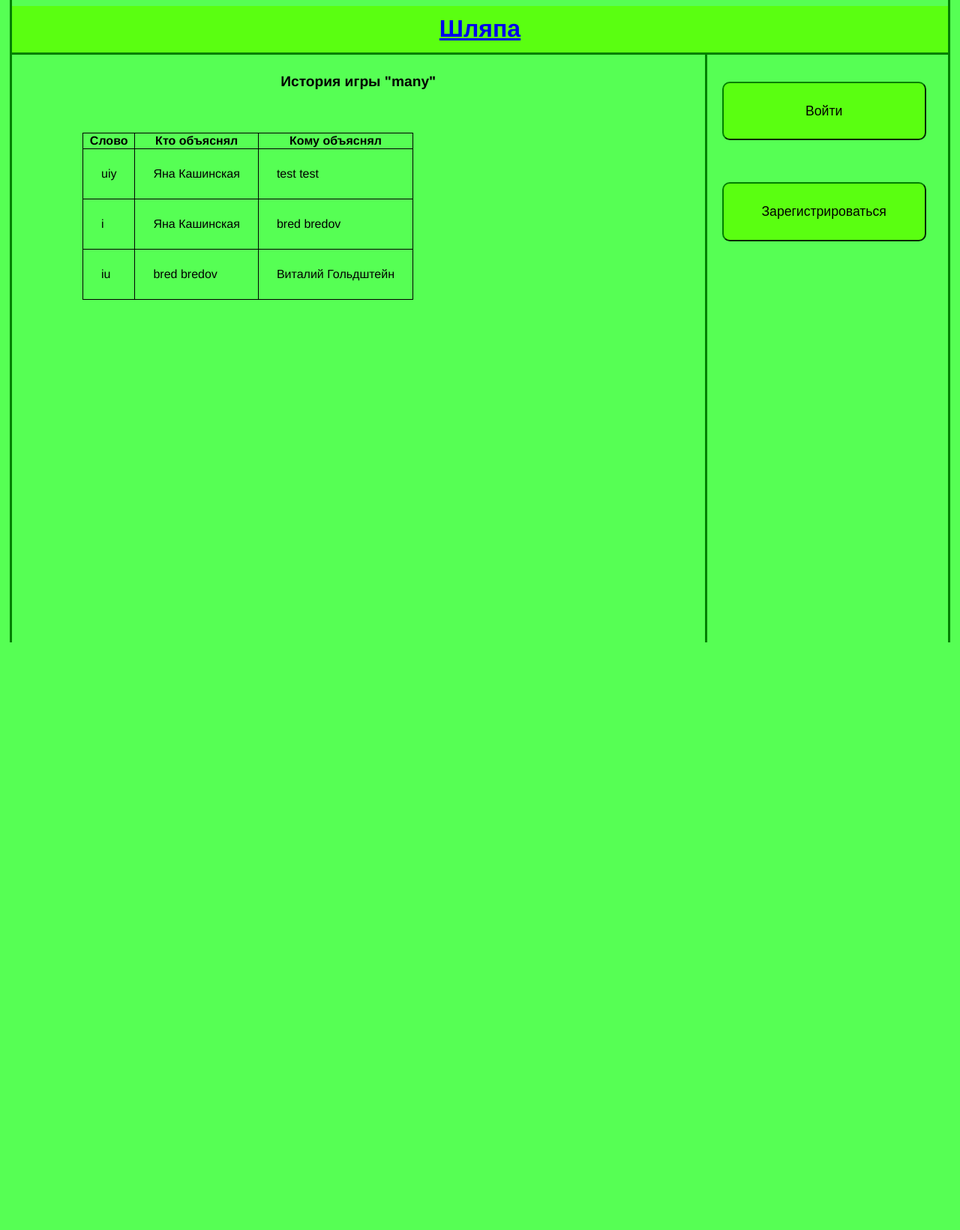
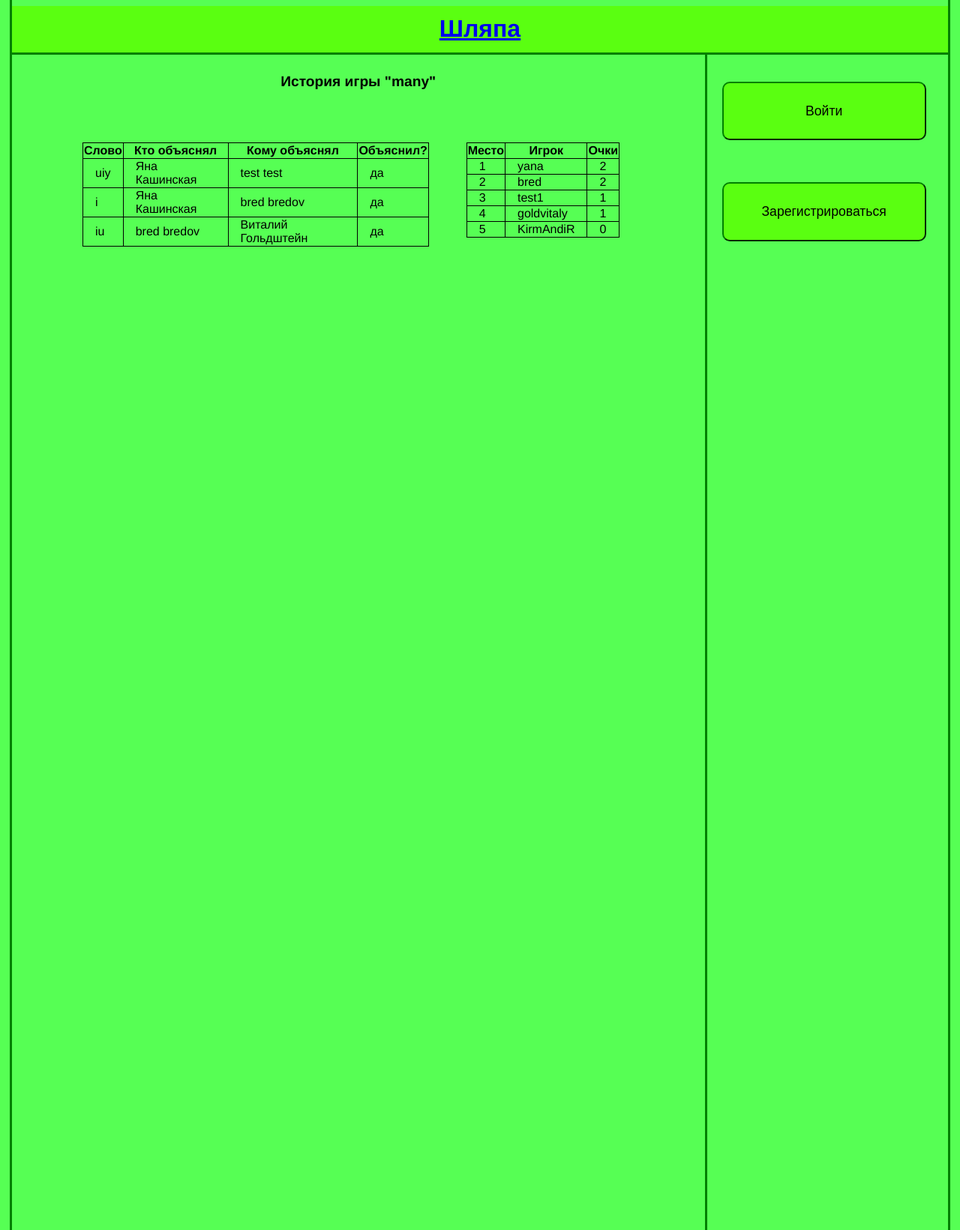
Before and after one commit to KashinYana/hat, a Django app: page /history_game/3/ in a window 1280 px wide. Shown: the whole page at 75% size. Before the commit the page ends 857 px from the top, so only its background shows below. Run offline with Django 3.2, Linux system fonts and the light colour scheme; data comes from the database, SQL or seed files in the repository; both versions use the stored data as it was after the commit; parts of the project's set-up code (start-up, migrations or seed data) failed here and were passed over.

Commit message:
add shows rating. add allow_del in user_word

```diff
--- a/game/models.py
+++ b/game/models.py
@@ -14,6 +14,7 @@ class Game(models.Model):
 class Word(models.Model):
 	word = models.CharField(max_length = 100)
 	user = models.ManyToManyField(User, through='UserWord')
+
 	def __unicode__(self):
 		return u'%s' % (self.word)
 
@@ -21,6 +22,13 @@ class UserWord(models.Model):
 	user = models.ForeignKey(User)
 	word = models.ForeignKey(Word)
 	game = models.ManyToManyField(Game)
+
+	def allow_delete(self):
+		if len(self.game.all()) == 0:
+			if len(self.word.user.all()) <= 1:
+				return True
+		return False
+
 	def __unicode__(self):
 		return u'%s %s' % (self.user.first_name, self.word.word)
 
--- a/templates/base.html
+++ b/templates/base.html
@@ -49,7 +49,7 @@
 			float: left;
 			width : 74%;
 			height: auto;
-			min-height: 100%;
+			min-height: 200%;
 			border-right-style: solid;
 			border-right-color: green;
 		}
@@ -78,6 +78,7 @@
 			font-size:110%;
 			border-color: green;
 		}
+
 	</style>
 </head>
 
--- a/templates/history_game.html
+++ b/templates/history_game.html
@@ -7,18 +7,30 @@
 	margin: 3em;
 	position: relative;
 	left: 5%;
+	float: left;
+	width: 50%;
 }
-
-#report_game table{
-	border-collapse:collapse;
-}
-
-#report_game table,th, td{
-	border: 1px solid black;
+#rating {
+	margin: 3em;
+	position: relative;
+	float: left;
 }
 
 #report_game td {
-	padding:1.5em;
+	padding-left:1em;
+	padding-right:1em;
+}
+
+#rating td{
+	padding-left:1em;
+	padding-right:1em;
+}
+
+.class_table table{
+			border-collapse:collapse;
+}
+.class_table table, th, td{
+	border: 1px solid black;
 }
 
 </style>
@@ -26,21 +38,42 @@
 <p>
 	<h1> История игры "{{game.name}}"  </h1>
 
-	<div id="report_game">
+	<div id="report_game" class = "class_table">
 		{% if reportGame %}
 			<table border="1">
 				<tr>
-					<th> Слово </th> <th> Кто объяснял </th> <th> Кому объяснял</th>
+					<th> Слово </th> <th> Кто объяснял </th> <th> Кому объяснял</th> <th> Объяснил?</th>
 				</tr>
 				{% for report in reportGame %}
 				 <tr>
 				 <td> {{report.word.word}} </td>
 				 <td> {{report.userFrom.get_full_name}} </td>
 				 <td> {{report.userTo.get_full_name}} </td>
+				 <td>
+				 	  {% if  report.outcome == 1 %}
+				 	  	да
+				 	  {% else %}
+				 	  	нет
+				 	  {% endif %}
+				 </td>
 				</tr>
 				{% endfor %}
 			</table>
 		{% endif %}
 	</div>
+	<div id = "rating" class = "class_table">
+		{% if rating %}
+			<table border="1">
+			<tr>
+				<th> Место </th> <th> Игрок </th> <th> Очки </th>
+			</tr>
+			{% for id in rating %}
+			<tr>
+			  <td>{{id.0}}</td> <td>{{id.1.0}}</td> <td> {{id.1.1}}</td>
+			</tr>
+			{% endfor %}
+			</table>
+		{% endif %}
+	</div>
 </p>
 {% endblock %}
--- a/views.py
+++ b/views.py
@@ -35,6 +35,7 @@ def save_words(request):
 					userWordNew = UserWord(user = request.user, word = word)
 					userWordNew.save()
 	return HttpResponseRedirect('/words/')
+
 
 def delete_word(request):
 	if request.method == "POST":
@@ -105,18 +106,26 @@ def words(request):
 	form = WordForm()
 	if request.method == "POST":
 		form = WordForm(request.POST)
-	wordsUser = Word.objects.filter(user = request.user)
+	wordsUser = UserWord.objects.filter(user = request.user)
 	return render_to_response('words.html', {'wordsUser': wordsUser, 'form':form}, context_instance=RequestContext(request))
 
 
 def history(request):
-	games = Game.objects.all()
+	games = Game.objects.filter(user = request.user)
 	return render_to_response('history.html', {'games':games}, context_instance=RequestContext(request))
 
 def history_game(request, gameId):
 	game = Game.objects.get(id = int(gameId))
+	users = game.user.all()
+	rating = []
+	for user in users:
+		rating.append((user, ReportGame.objects.filter(gameId = game, userFrom = user, outcome = 1).count() + \
+			ReportGame.objects.filter(gameId = game, userTo = user, outcome = 1).count()))
+	rating = sorted(rating, key = lambda x: x[1], reverse=True)
+	rangeForRating = range(1, len(rating))
 	reportGame = ReportGame.objects.filter(gameId = game)
-	return render_to_response('history_game.html', {'game':game, 'reportGame':reportGame}, context_instance=RequestContext(request))
+	return render_to_response('history_game.html', {'game':game, 'reportGame':reportGame, 'rangeForRating':rangeForRating,\
+	  	'rating' : zip(rangeForRating, rating)}, context_instance=RequestContext(request))
 
 def queue_games(request):
 	games = Game.objects.filter(creator = request.user)
```
Also changed, not shown: templates/words.html (+6 -2 lines), hat.db, media/empty.png (added), 2 other files.
